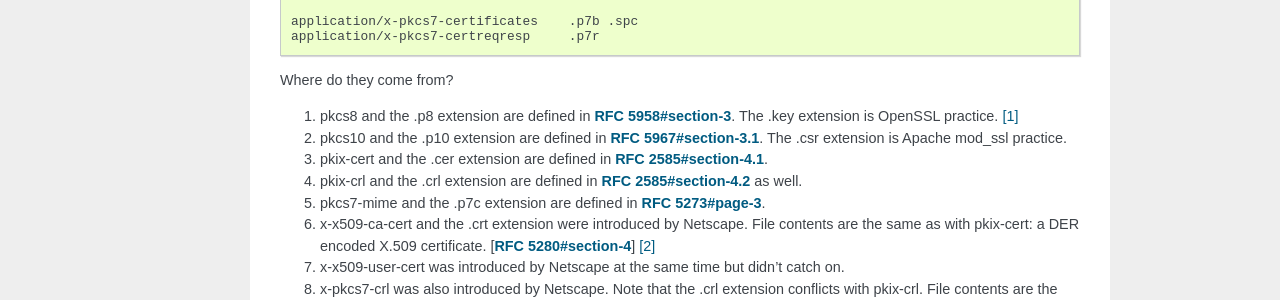
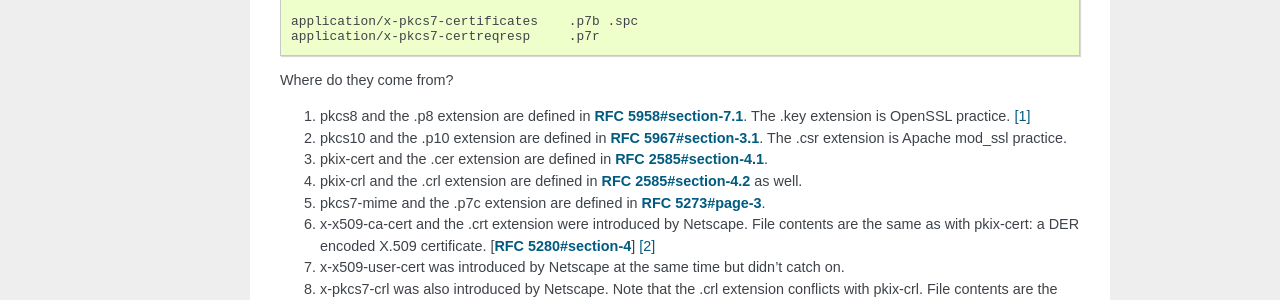
Before and after one commit to mrwiora/pki-tutorial, a Sphinx documentation site: the page built from docs/mime.rst, in a window 1280 px wide. Shown: the part 655-955 px from the top of the page. Built offline with Sphinx 7.4.7, drawn with Linux system fonts in a browser that asks for light colours.

Commit message:
Fix section link for RFC 5958 (PKCS#8).

```diff
--- a/docs/mime.rst
+++ b/docs/mime.rst
@@ -43,7 +43,7 @@ The list of MIME types and file extensions however is easily twice as long::
 
 Where do they come from?
 
-#. pkcs8 and the .p8 extension are defined in :rfc:`5958#section-3`.
+#. pkcs8 and the .p8 extension are defined in :rfc:`5958#section-7.1`.
    The .key extension is OpenSSL practice. [#]_
 
 #. pkcs10 and the .p10 extension are defined in :rfc:`5967#section-3.1`.
```
